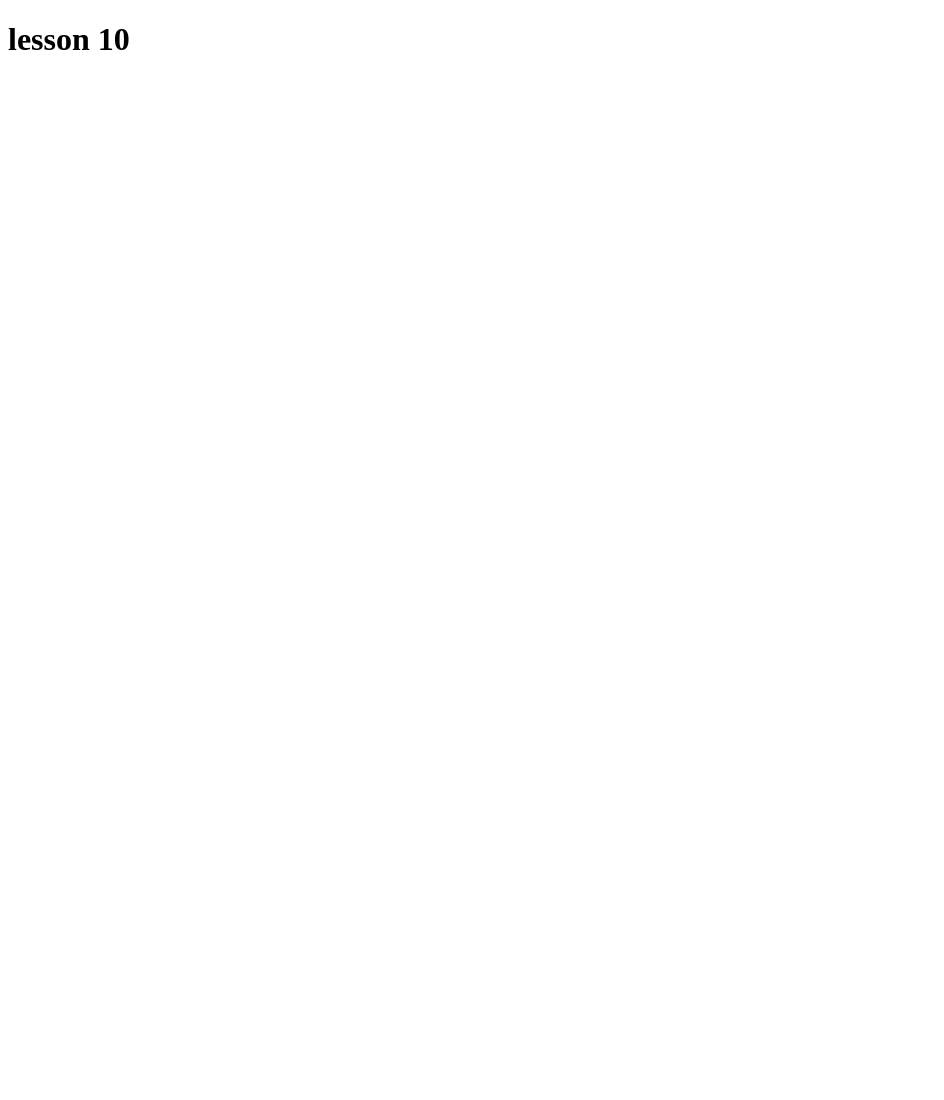
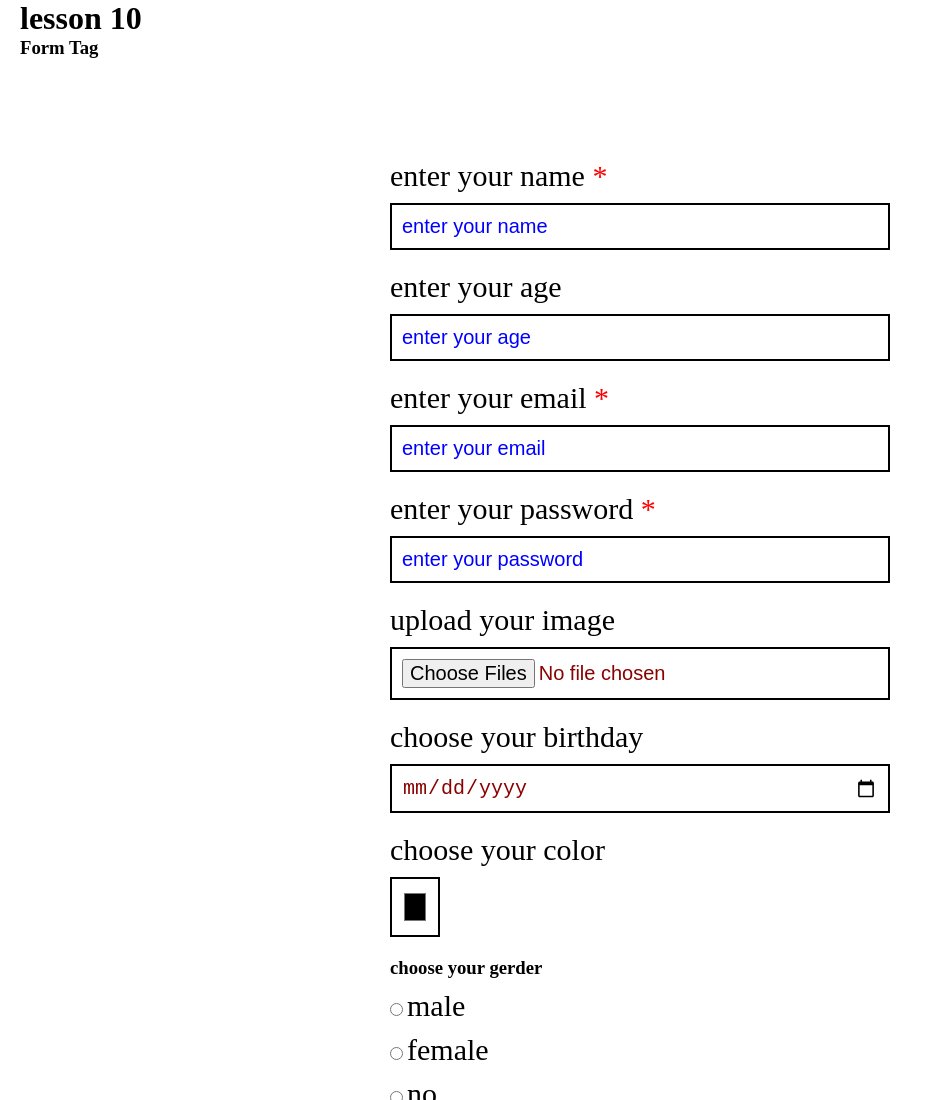
Before and after one commit to alinbrg/front27-lesson10, a plain HTML site: page index.html in a window 1280 px wide. Shown: the top 1100 px of the page, without its empty margins (0-944 px from the left). Before the commit the page ends 800 px from the top, so only its background shows below. Drawn offline with Linux system fonts and the light colour scheme.

Commit message:
ლესსონ 10

```diff
--- a/index.html
+++ b/index.html
@@ -36,8 +36,141 @@
 			name="twitter:image"
 			content="https://raw.githubusercontent.com/alinbrg/front27-lesson10/refs/heads/main/images/1.jpg"
 		/>
+
+		<link rel="stylesheet" href="style.css" />
 	</head>
 	<body>
-		<h1>lesson 10</h1>
+		<header>
+			<div class="container">
+				<h1>lesson 10</h1>
+			</div>
+		</header>
+		<section>
+			<div class="container">
+				<h3>Form Tag</h3>
+				<form action="#">
+					<div class="input-wrapper">
+						<label for="user-firstname"> enter your name </label>
+						<input
+							type="text"
+							id="user-firstname"
+							name="user-name"
+							placeholder="enter your name"
+							required
+							maxlength="10"
+						/>
+					</div>
+
+					<div class="input-wrapper">
+						<label for="user-age"> enter your age </label>
+						<input
+							type="number"
+							id="user-age"
+							name="user-age"
+							placeholder="enter your age"
+							min="0"
+							max="20"
+						/>
+					</div>
+
+					<div class="input-wrapper">
+						<label for="user-email"> enter your email </label>
+						<input
+							type="email"
+							id="user-email"
+							name="user-email"
+							placeholder="enter your email"
+							required
+						/>
+					</div>
+
+					<div class="input-wrapper">
+						<label for="user-password"> enter your password </label>
+						<input
+							type="password"
+							id="user-password"
+							name="user-password"
+							placeholder="enter your password"
+							required
+						/>
+					</div>
+
+					<div class="input-wrapper">
+						<label for="user-image"> upload your image </label>
+						<input
+							type="file"
+							id="user-image"
+							name="user-image"
+							placeholder="enter your image"
+							multiple
+						/>
+					</div>
+
+					<div class="input-wrapper">
+						<label for="user-date"> choose your birthday </label>
+						<input
+							type="date"
+							id="user-date"
+							name="user-date"
+							placeholder="enter your date"
+						/>
+					</div>
+					<div class="input-wrapper">
+						<label for="user-color"> choose your color </label>
+						<input
+							type="color"
+							id="user-color"
+							name="user-color"
+							placeholder="enter your color"
+						/>
+					</div>
+
+					<div class="input-wrapper">
+						<h3>choose your gerder</h3>
+						<div>
+							<input type="radio" id="male" name="gerder" />
+							<label for="male">male</label>
+						</div>
+						<div>
+							<input type="radio" id="female" name="gerder" />
+							<label for="female">female</label>
+						</div>
+						<div>
+							<input type="radio" id="no" name="gerder" />
+							<label for="no">no</label>
+						</div>
+					</div>
+
+					<div class="input-wrapper">
+						<h3>read terms and conditions</h3>
+						<div>
+							<input type="checkbox" id="terms" name="terms" />
+							<label for="terms">terms</label>
+						</div>
+						<div>
+							<input type="checkbox" id="condition" name="condition" />
+							<label for="condition">condition</label>
+						</div>
+					</div>
+
+					<div class="input-wrapper">
+						<label for="user-message"> enter your message </label>
+						<textarea name="message" id="user-message"></textarea>
+					</div>
+					<div class="input-wrapper">
+						<label for="user-city">choose your city </label>
+						<select name="user-city" id="user-city">
+							<option value="" selected disabled>choose your city</option>
+							<option value="1">tbilisi</option>
+							<option value="2">rustavi</option>
+							<option value="3">batumi</option>
+							<option value="4">kutaisi</option>
+						</select>
+					</div>
+
+					<button type="submit">Submit</button>
+				</form>
+			</div>
+		</section>
 	</body>
 </html>
--- /dev/null
+++ b/style.css
@@ -0,0 +1,78 @@
+* {
+	margin: 0;
+	padding: 0;
+	box-sizing: border-box;
+}
+.container {
+	max-width: 1280px;
+	width: 100%;
+	margin: 0 auto;
+	padding: 0 20px;
+}
+form {
+	max-width: 500px;
+	margin: 100px auto;
+}
+.input-wrapper {
+	display: flex;
+	flex-direction: column;
+	gap: 10px;
+	margin-bottom: 20px;
+}
+
+label {
+	font-size: 30px;
+}
+
+input,
+textarea,
+select {
+	padding: 10px;
+	font-size: 20px;
+	color: darkred;
+	border: 2px solid black;
+	outline: none;
+	background-color: transparent;
+}
+textarea {
+	resize: none;
+}
+
+input[type="radio"] {
+	accent-color: green;
+}
+input[type="checkbox"] {
+	accent-color: darkred;
+}
+
+button {
+	padding: 10px 20px;
+	font-size: 20px;
+	color: white;
+	background-color: darkred;
+	border: none;
+	cursor: pointer;
+}
+
+input[type="color"] {
+	height: 60px;
+}
+
+input::placeholder {
+	color: blue;
+	font-size: 20px;
+}
+input:focus {
+	border: 2px solid darkviolet;
+}
+.input-wrapper:has(input[required]) label::after {
+	content: "*";
+	color: red;
+}
+
+input:user-invalid {
+	border: 2px solid red;
+}
+input:user-valid {
+	border: 2px solid green;
+}
```
